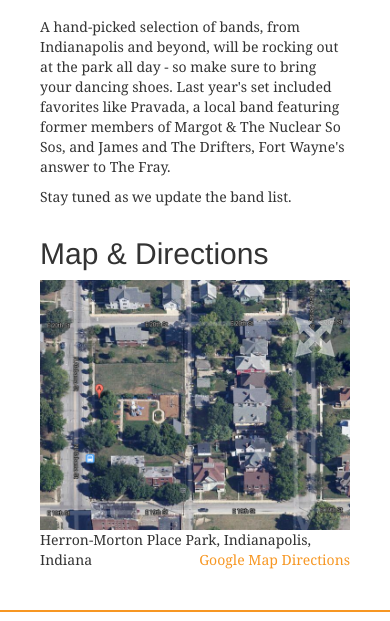
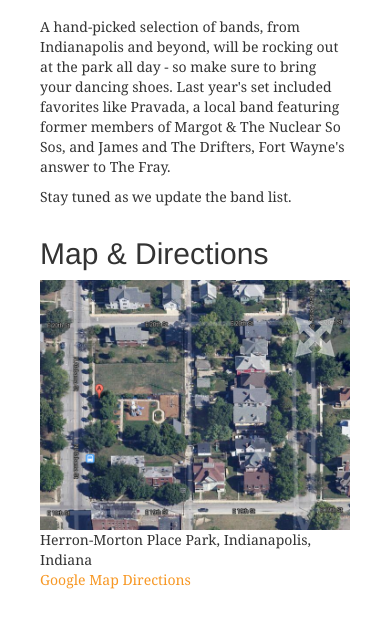
Before and after one commit to matadur/oktoberfesthmpf, a website: page public/index.html in a window 390 px wide. Shown: the part 2453-3074 px from the top of the page. Drawn offline with nearby package versions, Linux system fonts and the light colour scheme; files that its build step writes are made by us from their sources.

Commit message:
removed float on map directions link for mobile

```diff
--- a/public/css/main.less
+++ b/public/css/main.less
@@ -88,7 +88,7 @@ body {
         }
     }
 
-    #hmp-logo{
+    #hmp-logo,#map-link{
       float: right;
     }
 }
@@ -97,7 +97,7 @@ body {
     .ticketsDesktop {
         display: none;
     }
-    #hmp-logo{
+    #hmp-logo,#map-link{
       float: none;
     }
     #footer{
--- a/public/index.html
+++ b/public/index.html
@@ -132,7 +132,7 @@ neighborhood joints to bring their tastiest food and treats to Oktoberfest this
 					<span id="map-full-icon"></span>
 				<div>
 					Herron-Morton Place Park, Indianapolis, Indiana
-					<div style="float:right"><a href="http://goo.gl/maps/ut848" target="_blank">Google Map Directions</a></div>
+					<div id="map-link"><a href="http://goo.gl/maps/ut848" target="_blank">Google Map Directions</a></div>
 					</div>
 				</div>
 			</section>
```
